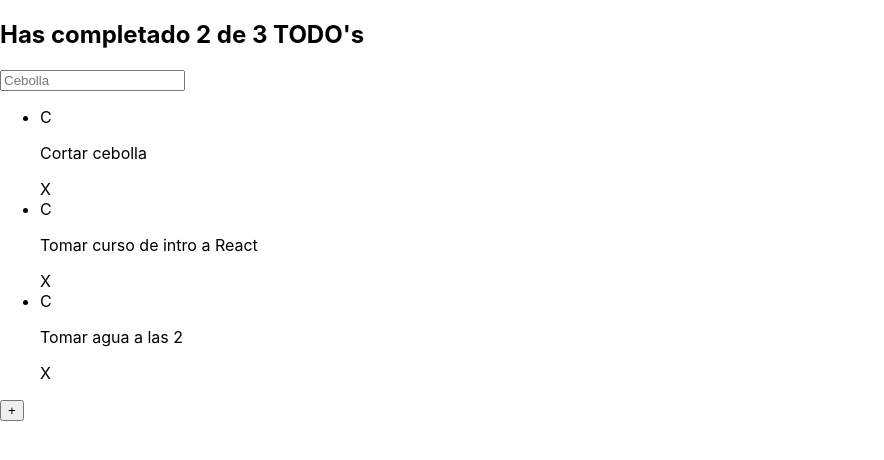
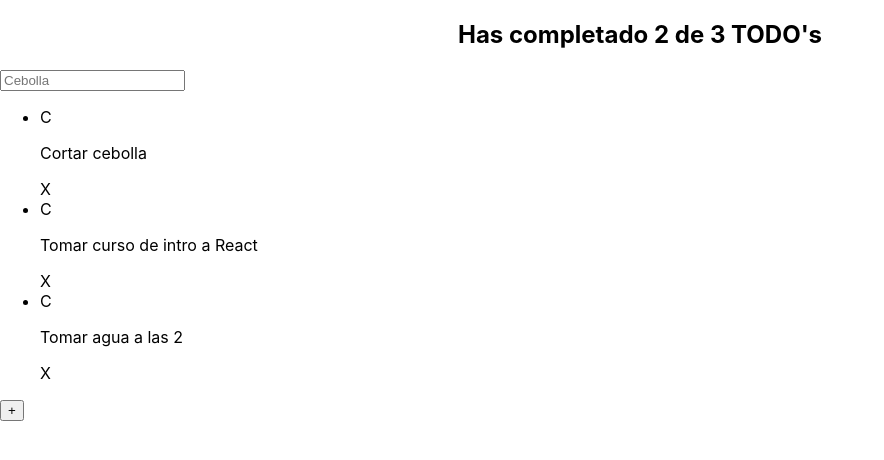
Before and after one commit to CodeBreaker518/introduction-to-ReactJS, a React (Create React App) app in the folder todo-app/: page / in a window 1280 px wide. Shown: the top 460 px of the page, without its empty margins (0-884 px from the left). Built offline with nearby package versions, Linux system fonts and the light colour scheme.

Commit message:
created & imported todocounter css

```diff
--- a/todo-app/src/components/TodoCounter.jsx
+++ b/todo-app/src/components/TodoCounter.jsx
@@ -1,5 +1,7 @@
+import '../styles/TodoCounter.css'
+
 export function TodoCounter() {
   return (
-    <h2>Has completado 2 de 3 TODO's</h2>
+    <h2 className="todo-counter">Has completado 2 de 3 TODO's</h2>
   )
 }
--- /dev/null
+++ b/todo-app/src/styles/TodoCounter.css
@@ -0,0 +1,4 @@
+.todo-counter{
+  font-size: 24px;
+  text-align: center;
+}
```
Also changed, not shown: todo-app/public/index.html (+0 -23 lines).
